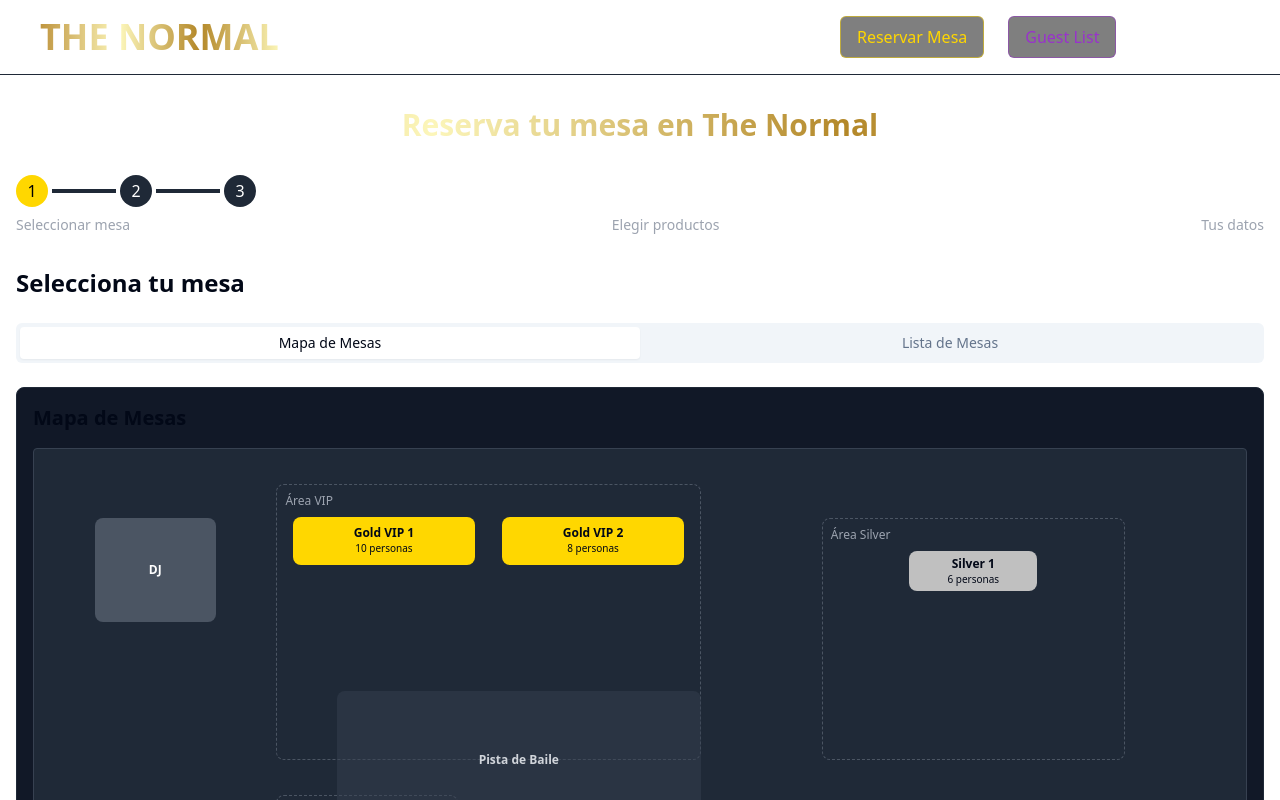
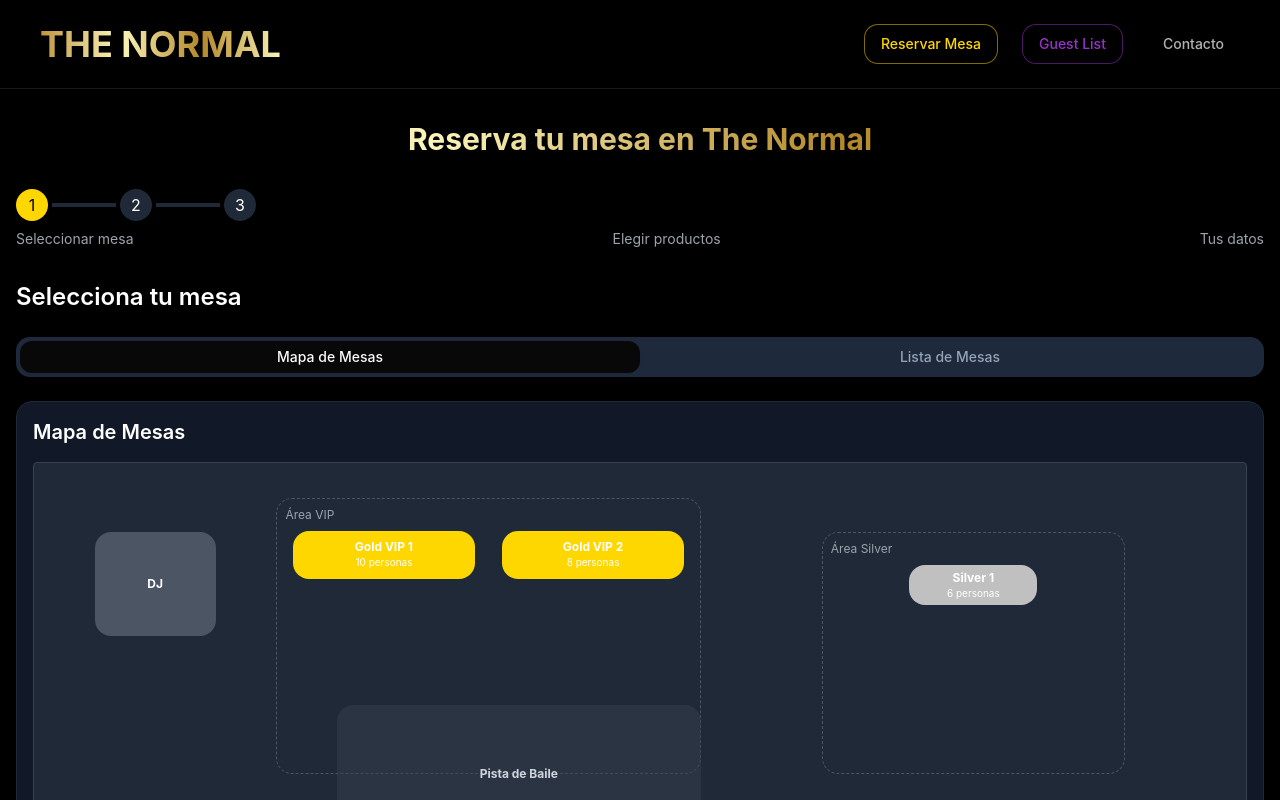
Before and after one commit to albertoaffi/mesa-normal-selector, a React (Vite) app: page /reservar in a window 1280 px wide. Shown: the top 800 px of the page. Built offline with nearby package versions, Linux system fonts and the light colour scheme.

Commit message:
Refactor: Apply premium, white-label styling

```diff
--- a/src/App.tsx
+++ b/src/App.tsx
@@ -17,6 +17,7 @@ const queryClient = new QueryClient();
 const App = () => (
   <QueryClientProvider client={queryClient}>
     <TooltipProvider>
+      <div className="bg-black min-h-screen premium-scrollbar">
         <Toaster />
         <Sonner />
         <BrowserRouter>
@@ -30,6 +31,7 @@ const App = () => (
             <Route path="*" element={<NotFound />} />
           </Routes>
         </BrowserRouter>
+      </div>
     </TooltipProvider>
   </QueryClientProvider>
 );
--- a/src/components/Header.tsx
+++ b/src/components/Header.tsx
@@ -1,43 +1,47 @@
 
 import React from 'react';
 import { useNavigate } from 'react-router-dom';
+import { Button } from "@/components/ui/button";
 
 const Header: React.FC = () => {
   const navigate = useNavigate();
 
   return (
-    <header className="py-4 px-6 md:px-10 flex justify-between items-center border-b border-gray-800">
+    <header className="py-6 px-6 md:px-10 flex justify-between items-center backdrop-blur-lg bg-black/80 border-b border-white/10 sticky top-0 z-50">
       <div
-        className="text-3xl md:text-4xl font-bold cursor-pointer bg-clip-text text-transparent bg-gold-gradient"
+        className="text-3xl md:text-4xl font-bold cursor-pointer bg-clip-text text-transparent bg-gold-gradient hover:opacity-80 transition-opacity"
         onClick={() => navigate('/')}
       >
         THE NORMAL
       </div>
       <nav>
-        <ul className="flex space-x-6">
-          <li>
-            <button
+        <ul className="flex items-center space-x-4 md:space-x-6">
+          <li className="hidden md:block">
+            <Button
               onClick={() => navigate('/reservar')}
-              className="px-4 py-2 rounded-md border border-club-gold/50 bg-black/50 text-club-gold hover:bg-club-gold/10 transition-all"
+              variant="outline"
+              className="border-club-gold/50 bg-black/50 text-club-gold hover:bg-club-gold/10 transition-all"
             >
               Reservar Mesa
-            </button>
+            </Button>
+          </li>
+          <li className="hidden md:block">
+            <Button
+              onClick={() => navigate('/guest-list')}
+              variant="outline"
+              className="border-club-purple/50 bg-black/50 text-club-purple hover:bg-club-purple/10 transition-all"
+            >
+              Guest List
+            </Button>
           </li>
           <li>
-            <button
-              onClick={() => navigate('/guest-list')}
-              className="px-4 py-2 rounded-md border border-club-purple/50 bg-black/50 text-club-purple hover:bg-club-purple/10 transition-all"
-            >
-              Guest List
-            </button>
-          </li>
-          <li>
-            <button
+            <Button
               onClick={() => navigate('/contacto')}
-              className="px-4 py-2 rounded-md text-white hover:text-club-gold transition-all"
+              variant="ghost"
+              className="text-white/70 hover:text-white hover:bg-white/5 transition-all"
             >
               Contacto
-            </button>
+            </Button>
           </li>
         </ul>
       </nav>
--- a/src/components/ui/button.tsx
+++ b/src/components/ui/button.tsx
@@ -6,7 +6,7 @@ import { cva, type VariantProps } from "class-variance-authority"
 import { cn } from "@/lib/utils"
 
 const buttonVariants = cva(
-  "inline-flex items-center justify-center gap-2 whitespace-nowrap rounded-md text-sm font-medium ring-offset-background transition-colors focus-visible:outline-none focus-visible:ring-2 focus-visible:ring-ring focus-visible:ring-offset-2 disabled:pointer-events-none disabled:opacity-50 [&_svg]:pointer-events-none [&_svg]:size-4 [&_svg]:shrink-0",
+  "inline-flex items-center justify-center gap-2 whitespace-nowrap rounded-md text-sm font-medium ring-offset-background transition-all focus-visible:outline-none focus-visible:ring-2 focus-visible:ring-ring focus-visible:ring-offset-2 disabled:pointer-events-none disabled:opacity-50 [&_svg]:pointer-events-none [&_svg]:size-4 [&_svg]:shrink-0",
   {
     variants: {
       variant: {
@@ -14,18 +14,21 @@ const buttonVariants = cva(
         destructive:
           "bg-destructive text-destructive-foreground hover:bg-destructive/90",
         outline:
-          "border border-input bg-background hover:bg-accent hover:text-accent-foreground",
+          "border border-input bg-transparent hover:bg-accent hover:text-accent-foreground",
         secondary:
           "bg-secondary text-secondary-foreground hover:bg-secondary/80",
         ghost: "hover:bg-accent hover:text-accent-foreground",
         link: "text-primary underline-offset-4 hover:underline",
-        gold: "bg-club-gold text-black hover:bg-club-gold/90",
-        purple: "bg-club-purple text-white hover:bg-club-purple/90",
+        gold: "bg-club-gold text-black hover:bg-club-gold/90 shadow-lg shadow-club-gold/20",
+        purple: "bg-club-purple text-white hover:bg-club-purple/90 shadow-lg shadow-club-purple/20",
+        premium: "backdrop-blur-md bg-white/10 border border-white/20 text-white hover:bg-white/20 transition-all",
+        glass: "backdrop-blur-md bg-black/30 border border-white/10 text-white hover:bg-black/40 transition-all"
       },
       size: {
         default: "h-10 px-4 py-2",
         sm: "h-9 rounded-md px-3",
         lg: "h-11 rounded-md px-8",
+        xl: "h-14 rounded-md px-10 py-3 text-lg",
         icon: "h-10 w-10",
       },
     },
--- a/src/index.css
+++ b/src/index.css
@@ -5,45 +5,13 @@
 
 @layer base {
   :root {
-    --background: 0 0% 100%;
-    --foreground: 222.2 84% 4.9%;
-
-    --card: 0 0% 100%;
-    --card-foreground: 222.2 84% 4.9%;
-
-    --popover: 0 0% 100%;
-    --popover-foreground: 222.2 84% 4.9%;
-
-    --primary: 222.2 47.4% 11.2%;
-    --primary-foreground: 210 40% 98%;
-
-    --secondary: 210 40% 96.1%;
-    --secondary-foreground: 222.2 47.4% 11.2%;
-
-    --muted: 210 40% 96.1%;
-    --muted-foreground: 215.4 16.3% 46.9%;
-
-    --accent: 210 40% 96.1%;
-    --accent-foreground: 222.2 47.4% 11.2%;
-
-    --destructive: 0 84.2% 60.2%;
-    --destructive-foreground: 210 40% 98%;
-
-    --border: 214.3 31.8% 91.4%;
-    --input: 214.3 31.8% 91.4%;
-    --ring: 222.2 84% 4.9%;
-
-    --radius: 0.5rem;
-  }
-
-  .dark {
-    --background: 222.2 84% 4.9%;
+    --background: 0 0% 3%;
     --foreground: 210 40% 98%;
 
-    --card: 222.2 84% 4.9%;
+    --card: 0 0% 4%;
     --card-foreground: 210 40% 98%;
 
-    --popover: 222.2 84% 4.9%;
+    --popover: 0 0% 4%;
     --popover-foreground: 210 40% 98%;
 
     --primary: 210 40% 98%;
@@ -64,6 +32,8 @@
     --border: 217.2 32.6% 17.5%;
     --input: 217.2 32.6% 17.5%;
     --ring: 212.7 26.8% 83.9%;
+
+    --radius: 1rem;
   }
 }
 
@@ -73,28 +43,36 @@
   }
   body {
     @apply bg-background text-foreground;
+    background-color: black;
+    color: white;
+    font-family: 'Inter', system-ui, -apple-system, sans-serif;
   }
 }
 
 /* Estilos para las mesas */
 .mesa-gold {
   background-color: #d4af37;
+  box-shadow: 0 0 15px rgba(212, 175, 55, 0.4);
 }
 
 .mesa-silver {
   background-color: #C0C0C0;
+  box-shadow: 0 0 15px rgba(192, 192, 192, 0.4);
 }
 
 .mesa-bronze {
   background-color: #CD7F32;
+  box-shadow: 0 0 15px rgba(205, 127, 50, 0.4);
 }
 
 .mesa-purple {
-  background-color: #800080;
+  background-color: #9932CC;
+  box-shadow: 0 0 15px rgba(153, 50, 204, 0.4);
 }
 
 .mesa-red {
-  background-color: #ff4136;
+  background-color: #FF2400;
+  box-shadow: 0 0 15px rgba(255, 36, 0, 0.4);
 }
 
 /* Estilos para la versión imprimible */
@@ -136,3 +114,57 @@
 .animate-pulse-glow {
   animation: pulse-glow 2s infinite;
 }
+
+/* Glassmorphism */
+.glass {
+  backdrop-filter: blur(16px);
+  background: rgba(0, 0, 0, 0.25);
+  border: 1px solid rgba(255, 255, 255, 0.1);
+}
+
+.premium-scrollbar::-webkit-scrollbar {
+  width: 6px;
+}
+
+.premium-scrollbar::-webkit-scrollbar-track {
+  background: rgba(0, 0, 0, 0.2);
+}
+
+.premium-scrollbar::-webkit-scrollbar-thumb {
+  background: rgba(212, 175, 55, 0.3);
+  border-radius: 3px;
+}
+
+.premium-scrollbar::-webkit-scrollbar-thumb:hover {
+  background: rgba(212, 175, 55, 0.5);
+}
+
+/* Transiciones suaves */
+.transition-all {
+  transition-property: all;
+  transition-timing-function: cubic-bezier(0.4, 0, 0.2, 1);
+  transition-duration: 300ms;
+}
+
+.hover-scale {
+  transition: transform 0.3s ease;
+}
+
+.hover-scale:hover {
+  transform: scale(1.05);
+}
+
+/* Text gradient */
+.text-gradient {
+  background-clip: text;
+  -webkit-background-clip: text;
+  color: transparent;
+  background-image: linear-gradient(to right, #FFD700, #FFF8DC);
+}
+
+.neo-blur {
+  backdrop-filter: blur(12px);
+  background-color: rgba(0, 0, 0, 0.65);
+  border: 1px solid rgba(255, 255, 255, 0.1);
+  box-shadow: 0 8px 32px rgba(0, 0, 0, 0.1);
+}
--- a/tailwind.config.ts
+++ b/tailwind.config.ts
@@ -74,6 +74,9 @@ export default {
 			backgroundImage: {
 				'club-gradient': 'linear-gradient(to right, #000000, #1A1A1A)',
 				'gold-gradient': 'linear-gradient(to right, #BF953F, #FCF6BA, #B38728, #FBF5B7)',
+				'purple-gradient': 'linear-gradient(to right, #8B5CF6, #9932CC)',
+				'premium-dark': 'linear-gradient(to bottom, #121212, #000000)',
+				'card-gradient': 'linear-gradient(to bottom right, rgba(30, 30, 30, 0.5), rgba(10, 10, 10, 0.8))',
 			},
 			borderRadius: {
 				lg: 'var(--radius)',
@@ -104,12 +107,34 @@ export default {
 					'50%': {
 						boxShadow: '0 0 20px rgba(255, 215, 0, 0.8)'
 					}
+				},
+				'fade-in': {
+					'0%': {
+						opacity: '0',
+						transform: 'translateY(10px)'
+					},
+					'100%': {
+						opacity: '1',
+						transform: 'translateY(0)'
+					}
+				},
+				'scale-in': {
+					'0%': {
+						transform: 'scale(0.95)',
+						opacity: '0'
+					},
+					'100%': {
+						transform: 'scale(1)',
+						opacity: '1'
+					}
 				}
 			},
 			animation: {
 				'accordion-down': 'accordion-down 0.2s ease-out',
 				'accordion-up': 'accordion-up 0.2s ease-out',
-				'pulse-glow': 'pulse-glow 2s infinite'
+				'pulse-glow': 'pulse-glow 2s infinite',
+				'fade-in': 'fade-in 0.5s ease-out',
+				'scale-in': 'scale-in 0.3s ease-out',
 			}
 		}
 	},
```
Also changed, not shown: src/pages/Home.tsx (+36 -35 lines). Lines whose indentation alone changed are shown as unchanged.
